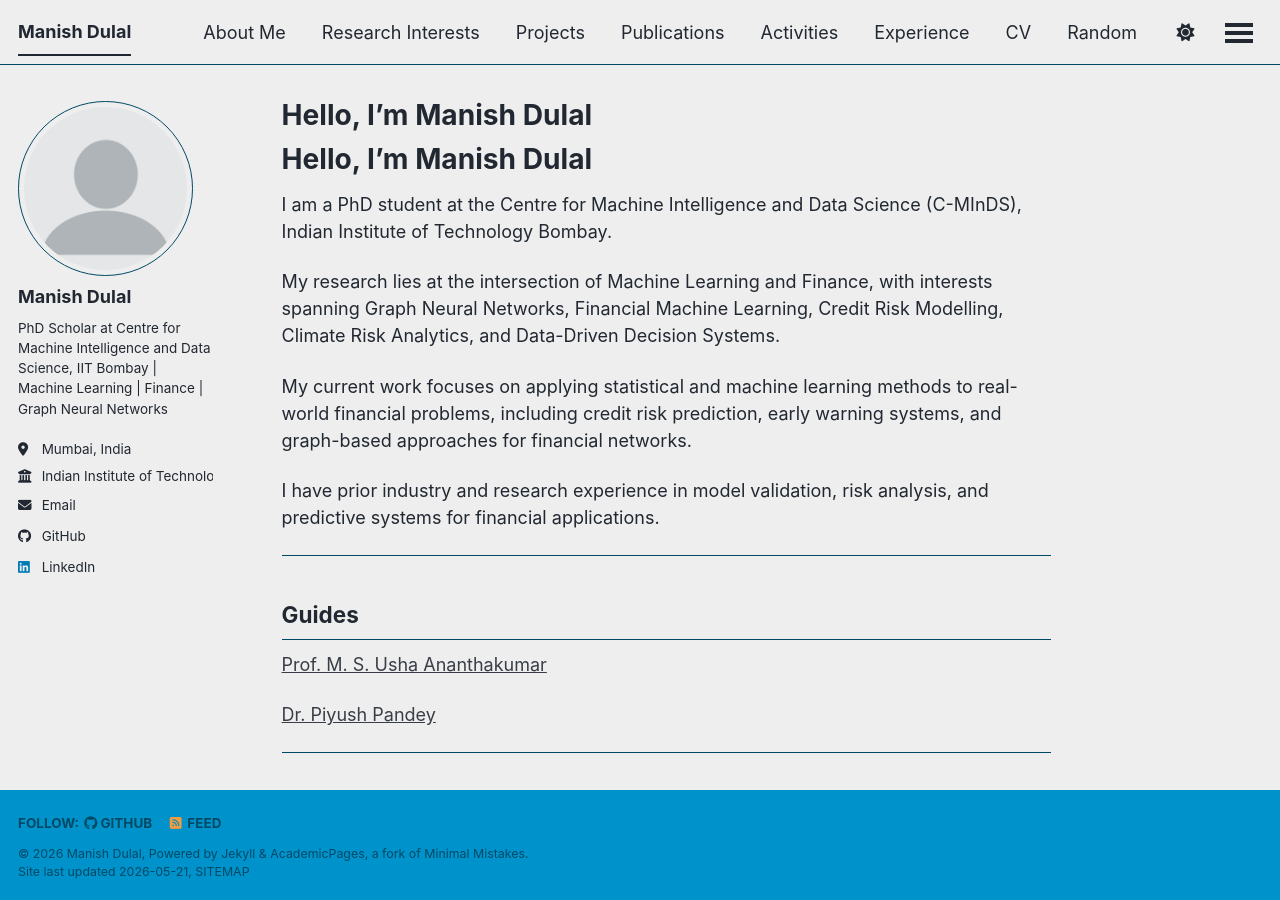
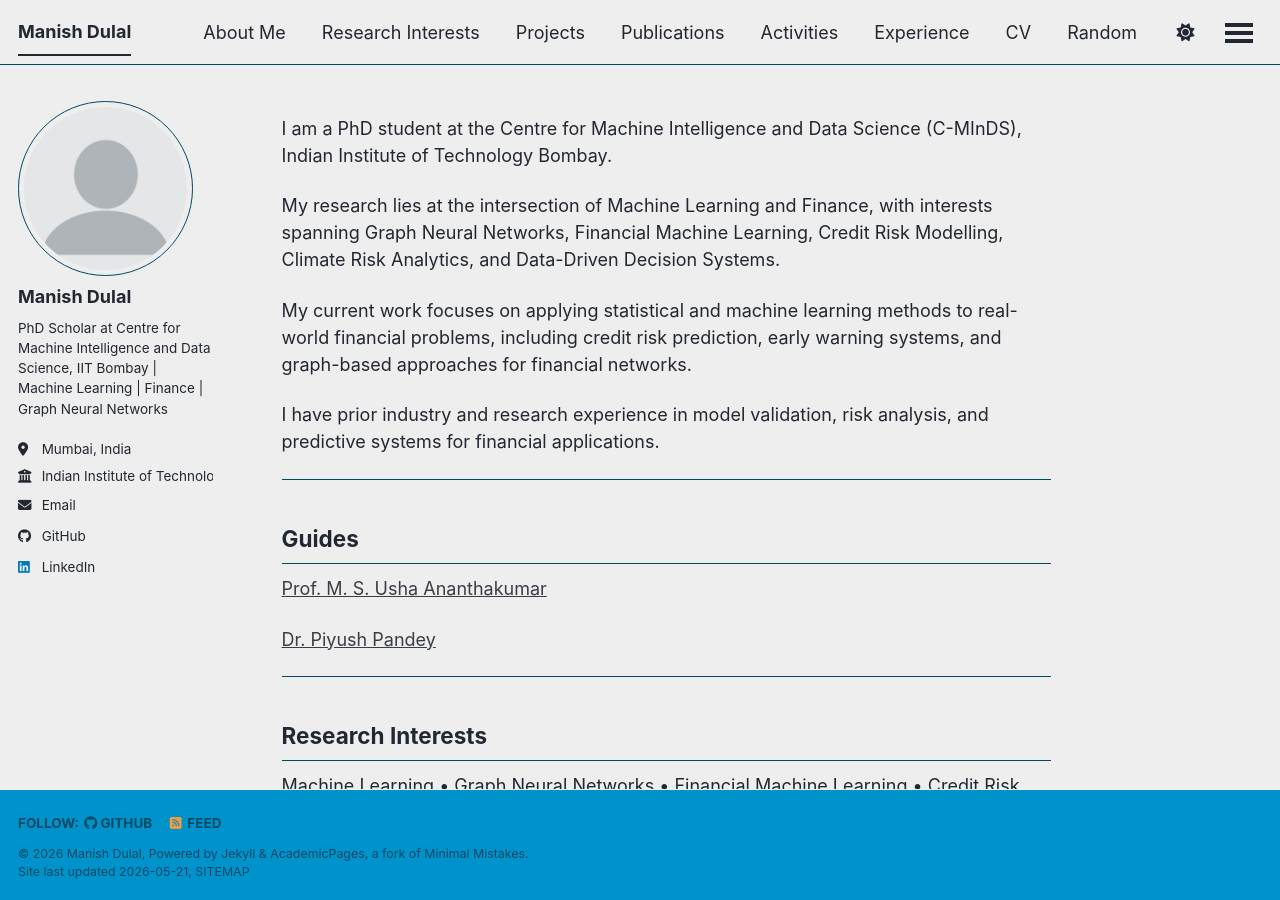
Before and after one commit to ManishDulal/manishdulal.github.io, a Jekyll site: the page built from _pages/about.md, in a window 1280 px wide and 900 px high. Built offline with Jekyll 4.4.1, drawn with Linux system fonts in a browser that asks for light colours; a script bundle is joined from its source files by our own code; library files that are not in the unit come from our copies; our own code applies the rules of GitHub Pages for plain Markdown files.

Commit message:
Revise title and content in about.md
Updated the about page to modify the title and adjust content formatting.

```diff
--- a/_pages/about.md
+++ b/_pages/about.md
@@ -1,15 +1,14 @@
 ---
-title:
+title: ""
+layout: single
 permalink: /
 author_profile: true
 show_title: false
+classes: wide
 redirect_from:
   - /about/
   - /about.html
 ---
-
-Hello, I'm Manish Dulal
-=======================
 
 I am a PhD student at the Centre for Machine Intelligence and Data Science (C-MInDS), Indian Institute of Technology Bombay.
 
@@ -42,5 +41,3 @@ Machine Learning • Graph Neural Networks • Financial Machine Learning • Cr
 🎓 Attended **ACM India Winter School 2025: AI and Finance**, IIIT Hyderabad.
 
 💼 Completed internship at **CRISIL**, developing an Early Warning System for loan default prediction.
-
----
```
